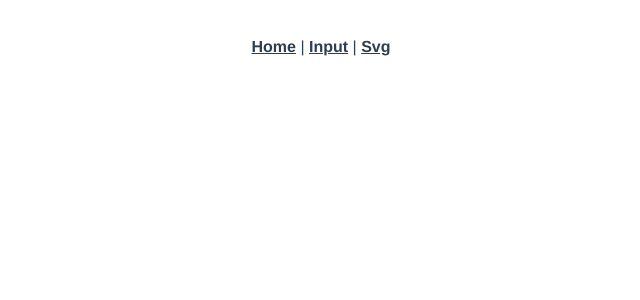
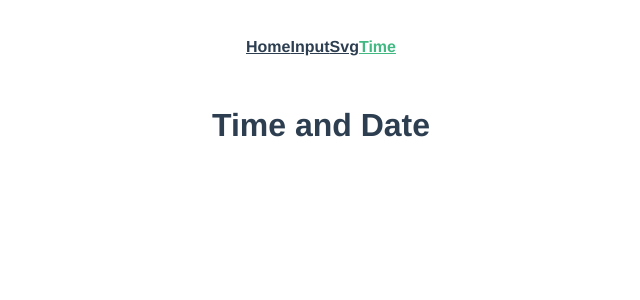
Before and after one commit to PaxExterminatus/vue-dev-kit, a Vue app: page /time in a window 1280 px wide. Shown: the top 300 px of the page, without its empty margins (319-959 px from the left). Built offline with nearby package versions, Linux system fonts and the light colour scheme.

Commit message:
add time lib

```diff
--- a/src/App.vue
+++ b/src/App.vue
@@ -1,9 +1,10 @@
 <template>
   <div id="app">
-    <div id="nav">
-      <router-link to="/">Home</router-link> |
-      <router-link to="/input">Input</router-link> |
+    <div id="nav" class="margin-child-right">
+      <router-link to="/">Home</router-link>
+      <router-link to="/input">Input</router-link>
       <router-link to="/svg">Svg</router-link>
+      <router-link to="/time">Time</router-link>
     </div>
     <router-view/>
   </div>
--- /dev/null
+++ b/src/lib/time/time-ago.vue
@@ -0,0 +1,9 @@
+<template>
+    <time class="time-ago"></time>
+</template>
+
+<script>
+export default {
+
+}
+</script>
--- a/src/router.ts
+++ b/src/router.ts
@@ -11,5 +11,6 @@ export default new Router({
     { path: '/', name: 'home', component: Home },
     { path: '/input', name: 'input', component: () => import('./views/Input.vue') },
     { path: '/svg', name: 'svg', component: () => import('./views/SvgPage.vue') },
+    { path: '/time', name: 'time', component: () => import('./views/TimePage.vue') },
   ]
 })
--- a/src/views/Home.vue
+++ b/src/views/Home.vue
@@ -1,5 +1,5 @@
 <template>
-  <div class="home">
+  <div class="page home">
     <h1>Home page</h1>
   </div>
 </template>
--- /dev/null
+++ b/src/views/TimePage.vue
@@ -0,0 +1,15 @@
+<template>
+    <div class="home">
+        <h1>Time and Date</h1>
+        <time-ago></time-ago>
+    </div>
+</template>
+
+<script>
+import timeAgo from 'lb/time/time-ago';
+export default {
+    components: {
+        timeAgo,
+    }
+}
+</script>
--- a/webpack.config.js
+++ b/webpack.config.js
@@ -10,6 +10,7 @@ module.exports = {
     resolve: {
         extensions: ['.js', '.vue', '.jsx', '.ts' ],
         alias: {
+            'lb': path.resolve(__dirname, './src/lib'),
             'js': path.resolve(__dirname, './src/lib/js'),
             'svg': path.resolve(__dirname, './src/lib/svg'),
         }
```
